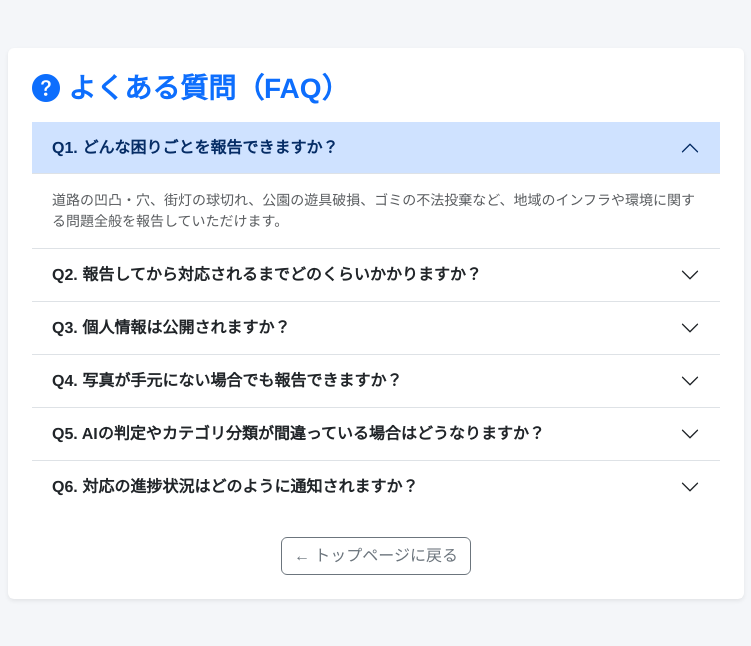
After one commit to konnitiwa2026/task-app, a Flask app: page /faq in a window 1280 px wide. The commit adds this page. Shown: the top 646 px of the page, without its empty margins (264-1015 px from the left). Run offline with Flask 3, Linux system fonts and the light colour scheme.

Commit message:
Initial commit

```diff
--- a/app.py
+++ b/app.py
@@ -7,6 +7,16 @@ app.secret_key = 'saitama_regional_help_secret_key'
 @app.route('/')
 def index():
     return render_template('index.html')
+
+# はじめての方へ（使い方ガイド）
+@app.route('/guide')
+def guide():
+    return render_template('guide.html')
+
+# よくある質問（FAQ）
+@app.route('/faq')
+def faq():
+    return render_template('faq.html')
 
 # 2. 市民ログイン
 @app.route('/login/citizen', methods=['GET', 'POST'])
--- a/templates/base.html
+++ b/templates/base.html
@@ -3,7 +3,7 @@
 <head>
     <meta charset="UTF-8">
     <meta name="viewport" content="width=device-width, initial-scale=1.0">
-    <title>{% block title %}地域の困りごと報告システム{% endblock %}</title>
+    <title>{% block title %}埼玉県の困りごと報告システム{% endblock %}</title>
     <!-- Bootstrap 5 CDN & Bootstrap Icons -->
     <link href="https://cdn.jsdelivr.net/npm/bootstrap@5.3.0/dist/css/bootstrap.min.css" rel="stylesheet">
     <link rel="stylesheet" href="https://cdn.jsdelivr.net/npm/bootstrap-icons@1.10.5/font/bootstrap-icons.css">
--- /dev/null
+++ b/templates/faq.html
@@ -0,0 +1,105 @@
+{% extends 'base.html' %}
+
+{% block layout %}
+<div class="container py-5">
+    <div class="row justify-content-center">
+        <div class="col-md-8">
+            <div class="card border-0 shadow-sm p-4">
+                <h3 class="fw-bold text-primary mb-3">
+                    <i class="bi bi-question-circle-fill me-2"></i>よくある質問（FAQ）
+                </h3>
+
+                <div class="accordion accordion-flush" id="faqAccordion">
+                    <!-- Q1 -->
+                    <div class="accordion-item">
+                        <h2 class="accordion-header">
+                            <button class="accordion-button fw-bold" type="button" data-bs-toggle="collapse" data-bs-target="#faq1">
+                                Q1. どんな困りごとを報告できますか？
+                            </button>
+                        </h2>
+                        <div id="faq1" class="accordion-collapse collapse show" data-bs-parent="#faqAccordion">
+                            <div class="accordion-body text-muted small">
+                                道路の凹凸・穴、街灯の球切れ、公園の遊具破損、ゴミの不法投棄など、地域のインフラや環境に関する問題全般を報告していただけます。
+                            </div>
+                        </div>
+                    </div>
+
+                    <!-- Q2 -->
+                    <div class="accordion-item">
+                        <h2 class="accordion-header">
+                            <button class="accordion-button collapsed fw-bold" type="button" data-bs-toggle="collapse" data-bs-target="#faq2">
+                                Q2. 報告してから対応されるまでどのくらいかかりますか？
+                            </button>
+                        </h2>
+                        <div id="faq2" class="accordion-collapse collapse" data-bs-parent="#faqAccordion">
+                            <div class="accordion-body text-muted small">
+                                報告された内容はAIが緊急度（高・中・低）を自動判定し、担当部署に割り振られます。緊急度が高い危険なものは優先して速やかに対応されます。
+                            </div>
+                        </div>
+                    </div>
+
+                    <!-- Q3 -->
+                    <div class="accordion-item">
+                        <h2 class="accordion-header">
+                            <button class="accordion-button collapsed fw-bold" type="button" data-bs-toggle="collapse" data-bs-target="#faq3">
+                                Q3. 個人情報は公開されますか？
+                            </button>
+                        </h2>
+                        <div id="faq3" class="accordion-collapse collapse" data-bs-parent="#faqAccordion">
+                            <div class="accordion-body text-muted small">
+                                報告者の個人情報（お名前や連絡先など）が一般に公開されることはありません。行政職員が対応連絡のために使用するのみです。
+                            </div>
+                        </div>
+                    </div>
+
+                    <!-- Q4（新規追加） -->
+                    <div class="accordion-item">
+                        <h2 class="accordion-header">
+                            <button class="accordion-button collapsed fw-bold" type="button" data-bs-toggle="collapse" data-bs-target="#faq4">
+                                Q4. 写真が手元にない場合でも報告できますか？
+                            </button>
+                        </h2>
+                        <div id="faq4" class="accordion-collapse collapse" data-bs-parent="#faqAccordion">
+                            <div class="accordion-body text-muted small">
+                                写真がなくても位置情報と詳細内容を入力いただくことで報告可能です。ただし、現場写真がある方がAIによる正確な状況把握や優先度の自動判定が行われやすくなります。
+                            </div>
+                        </div>
+                    </div>
+
+                    <!-- Q5（新規追加） -->
+                    <div class="accordion-item">
+                        <h2 class="accordion-header">
+                            <button class="accordion-button collapsed fw-bold" type="button" data-bs-toggle="collapse" data-bs-target="#faq5">
+                                Q5. AIの判定やカテゴリ分類が間違っている場合はどうなりますか？
+                            </button>
+                        </h2>
+                        <div id="faq5" class="accordion-collapse collapse" data-bs-parent="#faqAccordion">
+                            <div class="accordion-body text-muted small">
+                                AIの一次判定後、担当の行政職員が必ず確認を行い、必要に応じて手動でカテゴリや担当部署の調整を行いますのでご安心ください。
+                            </div>
+                        </div>
+                    </div>
+
+                    <!-- Q6（新規追加） -->
+                    <div class="accordion-item">
+                        <h2 class="accordion-header">
+                            <button class="accordion-button collapsed fw-bold" type="button" data-bs-toggle="collapse" data-bs-target="#faq6">
+                                Q6. 対応の進捗状況はどのように通知されますか？
+                            </button>
+                        </h2>
+                        <div id="faq6" class="accordion-collapse collapse" data-bs-parent="#faqAccordion">
+                            <div class="accordion-body text-muted small">
+                                マイページの報告一覧からリアルタイムで「未対応」「対応中」「対応済み」のステータスを確認できるほか、ステータスが更新された際には登録メールアドレスへ通知が送信されます。
+                            </div>
+                        </div>
+                    </div>
+                </div>
+
+                <div class="text-center mt-4">
+                    <a href="{{ url_for('index') }}" class="btn btn-outline-secondary">← トップページに戻る</a>
+                </div>
+            </div>
+        </div>
+    </div>
+</div>
+{% endblock %}
--- a/templates/login_admin.html
+++ b/templates/login_admin.html
@@ -23,10 +23,11 @@
                 <div class="card-body p-4">
                     <form action="{{ url_for('login_admin') }}" method="POST">
                         <div class="mb-3">
-                            <label class="form-label small fw-bold">管理者ID / メールアドレス</label>
+                            <label class="form-label small fw-bold">管理者ID</label>
                             <div class="input-group">
                                 <span class="input-group-text"><i class="bi bi-person-badge"></i></span>
-                                <input type="text" name="email" class="form-control" placeholder="例) admin@example.com" required>
+                                <!-- @なしのID（例: admin01）を入力できるように変更 -->
+                                <input type="text" name="admin_id" class="form-control" placeholder="例) admin01" required>
                             </div>
                         </div>
                         <div class="mb-3">
--- a/templates/staff_dashboard.html
+++ b/templates/staff_dashboard.html
@@ -2,7 +2,7 @@
 
 {% block layout %}
 <nav class="navbar navbar-expand-lg navbar-dark bg-dark px-4">
-    <span class="navbar-brand fw-bold"><i class="bi bi-building me-2"></i>地域の困りごと管理システム（ダッシュボード）</span>
+    <span class="navbar-brand fw-bold"><i class="bi bi-building me-2"></i>埼玉県の困りごと管理システム（ダッシュボード）</span>
     <div class="ms-auto d-flex align-items-center text-white">
         <span class="me-3 small"><i class="bi bi-person-badge me-1"></i>鈴木 健一 さん</span>
         <a href="{{ url_for('index') }}" class="btn btn-outline-light btn-sm">ログアウト</a>
```
Also changed, not shown: templates/guide.html (added, +47 -0 lines), templates/index.html (+43 -19 lines), static/images/top_11_sp.jpg (added).
